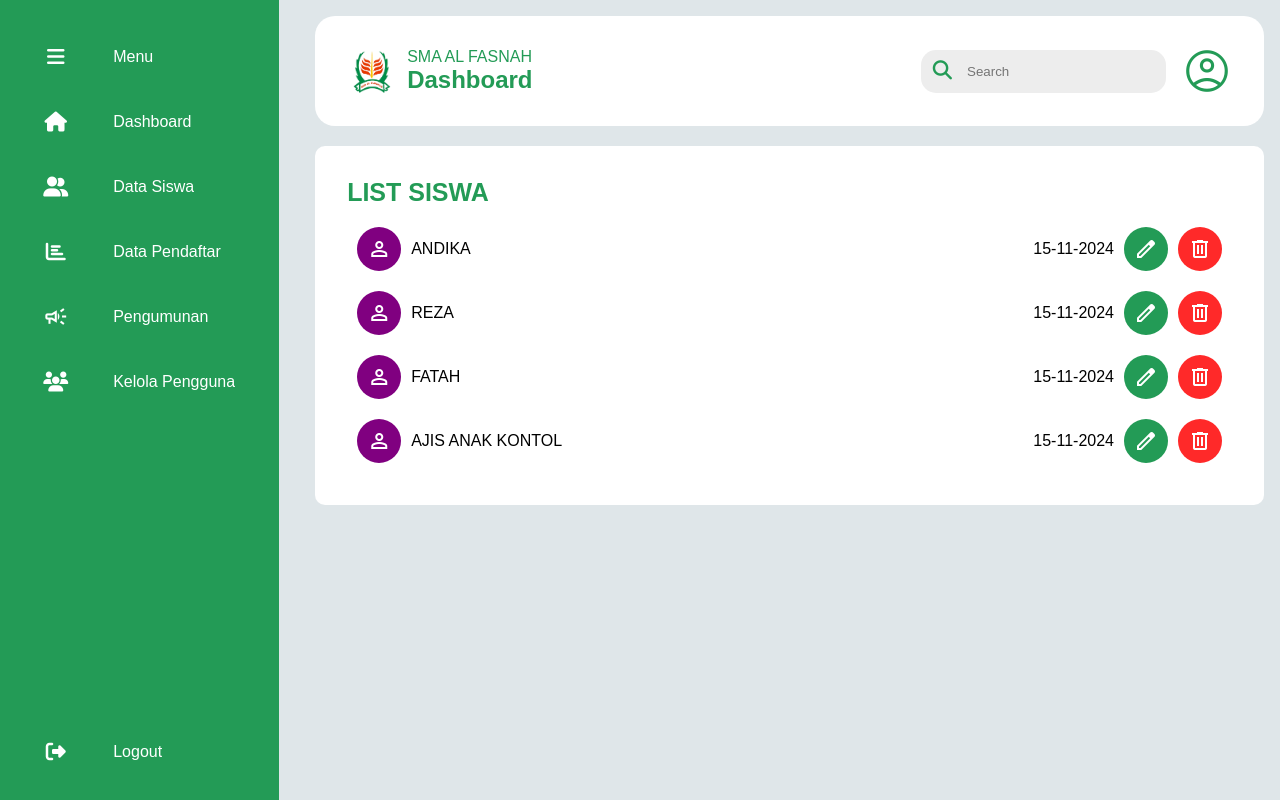
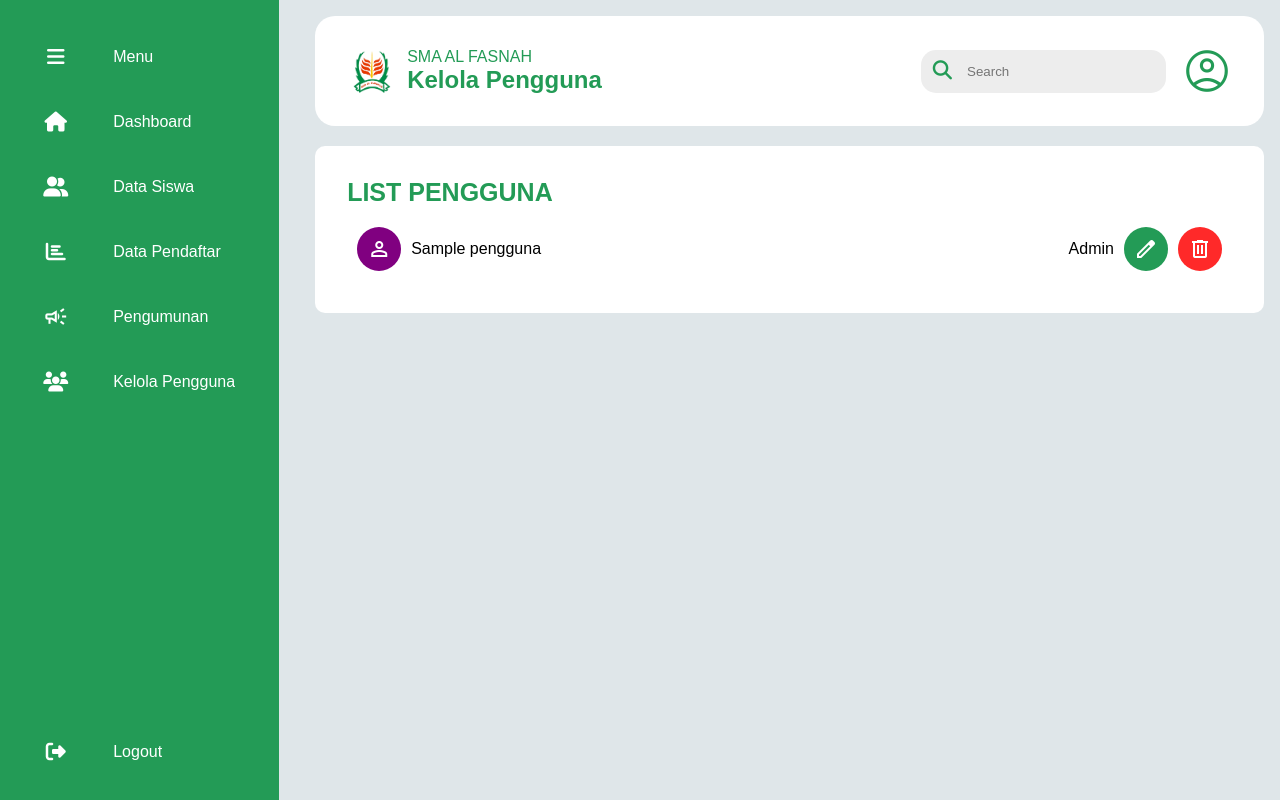
Before and after one commit to rezdni/landing-page-ppdb, a PHP site: page /views/admin/kelola-pengguna.html in a window 1280 px wide. Run offline with PHP 8.4, Linux system fonts and the light colour scheme; tables that the repository leaves empty hold one stand-in row (values such as "Sample post"); some libraries are stand-ins or nearby versions.

Commit message:
User list is now working

```diff
--- a/backend/kelola-pengguna.php
+++ b/backend/kelola-pengguna.php
@@ -1,31 +1,73 @@
 <?php
 require_once "../config/koneksi.php";
 
-if (isset($_POST["createUser"])) {
+// Create admin
+if (isset($_POST["createAdmin"])) {
+    // variable
     $name = htmlspecialchars($_POST["name"]);
     $email = htmlspecialchars($_POST["email"]);
     $password = htmlspecialchars($_POST["password"]);
-    $role = htmlspecialchars($_POST["role"]);
 
+    // Decrypt password
     $password = password_hash($password, PASSWORD_BCRYPT);
 
     try {
-        $insertSql = "INSERT INTO pengguna (`id`, `nama`, `email`, `password`, `role`, `id_calon`, `lupa_sandi`) VALUES (null, :name, :email, :password, :role, null, 0)";
+        // Prepare query
+        $insertSql = "INSERT INTO pengguna (`id`, `nama`, `email`, `password`, `role`, `id_calon`, `lupa_sandi`) VALUES (null, :name, :email, :password, 'Admin', null, 0)";
         $insertStmt = $pdo->prepare($insertSql);
 
         $data = [
             'name' => $name,
             'email' => $email,
-            'password' => $password,
-            'role' => $role
+            'password' => $password
 
         ];
 
+        // Insert to database
         $insertStmt->execute($data);
         echo json_encode(["status" => "berhasil"]);
     } catch (PDOException $e) {
         echo json_encode(["status" => "gagal", "keterangan" => $e]);
     }
-    // echo json_encode(["name" => $name, "email" => $email, "password" => $password, "role" => $role]);
+}
+
+if (isset($_GET["listPengguna"])) {
+    // List user account
+    try {
+        $showSql = "SELECT * FROM pengguna";
+        $stmt = $pdo->query($showSql);
+
+        // get result
+        $results = $stmt->fetchAll();
+        if (empty($results)) {
+            ?>
+                <h2>Data tidak tersedia</h2>
+            <?php
+        } else {
+            foreach ($results as $row) {
+                ?>
+                    <li>
+                        <div>
+                            <span class="material-symbols-outlined dark-purple">
+                            person
+                            </span>
+                            <p><?php echo $row["nama"]; ?></p>
+                        </div>
+                        <div>
+                            <p><?php echo $row["role"]; ?></p>
+                            <span class="material-symbols-outlined dark-green">
+                                edit
+                            </span>
+                            <span class="material-symbols-outlined dark-red">
+                                delete
+                            </span>
+                        </div>
+                    </li>
+                <?php
+            }
+        }
+    } catch (\Throwable $th) {
+        echo json_encode(["status" => "gagal", "keterangan" => $e]);
+    }
 }
 ?>
--- a/views/admin/kelola-pengguna.html
+++ b/views/admin/kelola-pengguna.html
@@ -68,7 +68,7 @@
                 <img src="../../assets/images/logo.png" alt="" />
                 <div class="teks">
                     <span>SMA AL FASNAH</span>
-                    <h2>Dashboard</h2>
+                    <h2>Kelola Pengguna</h2>
                 </div>
             </div>
             <div class="user--info">
@@ -84,9 +84,9 @@
     <!-- end sidebar -->
          <!-- list user -->
          <div class="list--wrapper">
-            <h3 class="main--title">LIST SISWA</h3>
+            <h3 class="main--title">LIST PENGGUNA</h3>
             <div class="list--container">
-               <ul class="list">
+               <ul class="list" id="list-pengguna">
                     <li>
                         <div>
                             <span class="material-symbols-outlined dark-purple">
@@ -104,61 +104,29 @@
                             </span>
                         </div>
                     </li>
-                <li>
-                    <div>
-                        <span class="material-symbols-outlined dark-purple">
-                        person
-                        </span>
-                        <p>REZA</p>
-                    </div>
-                    <div>
-                        <p>15-11-2024</p>
-                        <span class="material-symbols-outlined dark-green">
-                            edit
-                        </span>
-                        <span class="material-symbols-outlined dark-red">
-                            delete
-                        </span>
-                    </div>
-                </li>
-                <li>
-                    <div>
-                        <span class="material-symbols-outlined dark-purple">
-                        person
-                        </span>
-                        <p>FATAH</p>
-                    </div>
-                    <div>
-                        <p>15-11-2024</p>
-                        <span class="material-symbols-outlined dark-green">
-                            edit
-                        </span>
-                        <span class="material-symbols-outlined dark-red">
-                            delete
-                        </span>
-                    </div>
-                </li>
-                <li>
-                    <div>
-                        <span class="material-symbols-outlined dark-purple">
-                        person
-                        </span>
-                        <p>AJIS ANAK KONTOL</p>
-                    </div>
-                    <div>
-                        <p>15-11-2024</p>
-                        <span class="material-symbols-outlined dark-green">
-                            edit
-                        </span>
-                        <span class="material-symbols-outlined dark-red">
-                            delete
-                        </span>
-                    </div>
-                </li>
                </ul>
             </div>
          </div>
      </div>
     <!-- end list user -->
+     <script>
+        function showUsers() {
+            let xhr = new XMLHttpRequest();
+            xhr.open("GET", "../../backend/kelola-pengguna.php?listPengguna=true", true);
+            xhr.setRequestHeader("Content-Type", "application/x-www-form-urlencoded");
+
+            xhr.onload = function () {
+                if (xhr.status === 200) {
+                    let listPengguna = document.getElementById("list-pengguna");
+                    listPengguna.innerHTML = xhr.responseText;
+                } else {
+                    alert("Failed to process data");
+                }
+            }
+
+            xhr.send();
+        }
+        window.onload = showUsers;
+     </script>
   </body>
 </html>
```
Also changed, not shown: buat-akun.html (+4 -15 lines). Lines whose indentation alone changed are shown as unchanged.
